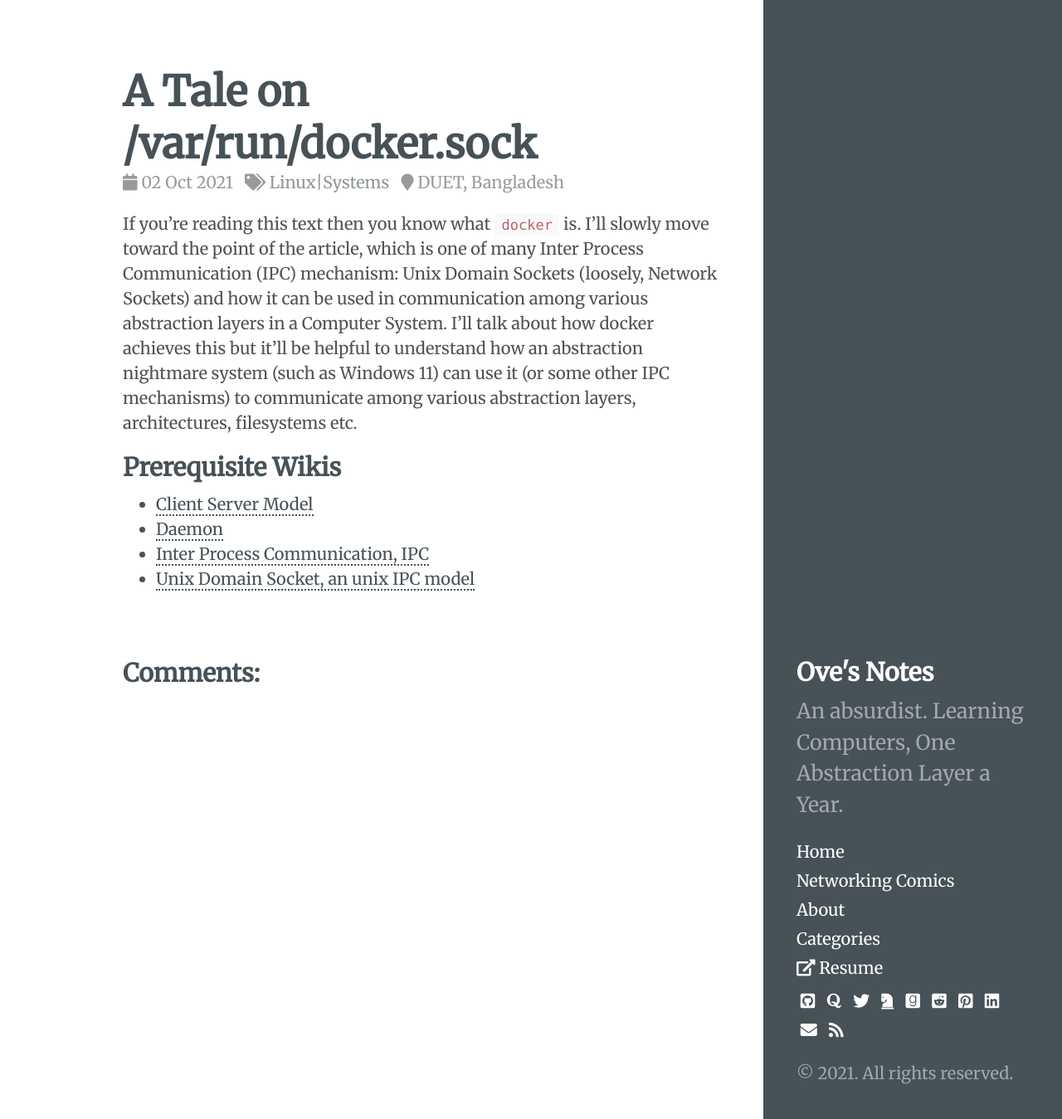
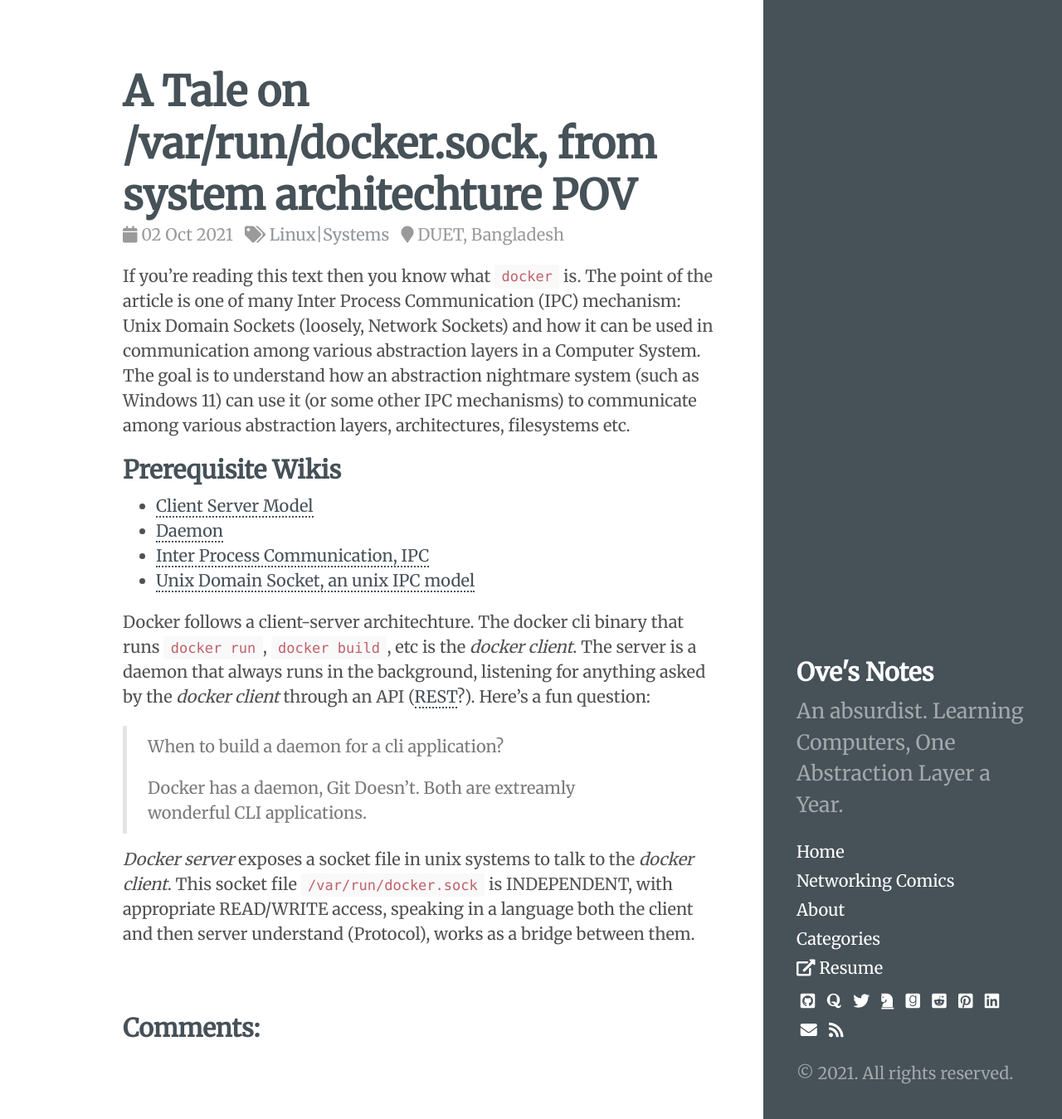
Before and after one commit to ovebepari/ovebepari.github.io, a Jekyll site: the page built from _posts/2021-10-02-docker-socket-tale.md, in a window 1280 px wide and 1349 px high. Shown: the whole window at 83% size. Built offline with Jekyll 4.4.1, drawn with Linux system fonts in a browser that asks for light colours; comment, search, counter and statistics services are not loaded.

Commit message:
docker socket post; reached till the sock file

```diff
--- a/_posts/2021-10-02-docker-socket-tale.md
+++ b/_posts/2021-10-02-docker-socket-tale.md
@@ -1,15 +1,23 @@
 ---
 layout: post
-title: A Tale on /var/run/docker.sock
+title: A Tale on /var/run/docker.sock, from system architechture POV
 comments: true
 categories: Linux|Systems
 location: DUET, Bangladesh
 ---
 
-If you're reading this text then you know what `docker` is. I'll slowly move toward the point of the article, which is one of many Inter Process Communication (IPC) mechanism: Unix Domain Sockets (loosely, Network Sockets) and how it can be used in communication among various abstraction layers in a Computer System. I'll talk about how docker achieves this but it'll be helpful to understand how an abstraction nightmare system (such as Windows 11) can use it (or some other IPC mechanisms) to communicate among various abstraction layers, architectures, filesystems etc.
+If you're reading this text then you know what `docker` is. The point of the article is one of many Inter Process Communication (IPC) mechanism: Unix Domain Sockets (loosely, Network Sockets) and how it can be used in communication among various abstraction layers in a Computer System. The goal is to understand how an abstraction nightmare system (such as Windows 11) can use it (or some other IPC mechanisms) to communicate among various abstraction layers, architectures, filesystems etc.
 
 ## Prerequisite Wikis
 - [Client Server Model](https://en.wikipedia.org/wiki/Client%E2%80%93server_model)
 - [Daemon](https://en.wikipedia.org/wiki/Daemon_(computing))
 - [Inter Process Communication, IPC](https://en.wikipedia.org/wiki/Inter-process_communication)
 - [Unix Domain Socket, an unix IPC model](https://en.wikipedia.org/wiki/Unix_domain_socket)
+
+Docker follows a client-server architechture. The docker cli binary that runs `docker run`, `docker build`, etc is the *docker client*. The server is a daemon that always runs in the background, listening for anything asked by the *docker client* through an API ([REST](https://en.wikipedia.org/wiki/Representational_state_transfer)?). Here's a fun question:
+
+> When to build a daemon for a cli application?
+>
+> Docker has a daemon, Git Doesn't. Both are extreamly wonderful CLI applications.
+
+*Docker server* exposes a socket file in unix systems to talk to the *docker client*. This socket file `/var/run/docker.sock` is INDEPENDENT, with appropriate READ/WRITE access, speaking in a language both the client and then server understand (Protocol), works as a bridge between them.
```
Also changed, not shown: _posts/2019-01-12-oves-news-knowledge-sources.md (+1 -0 lines).
